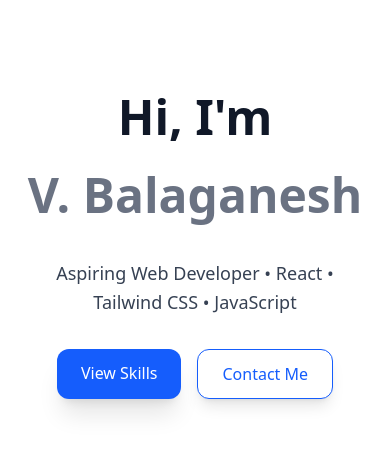
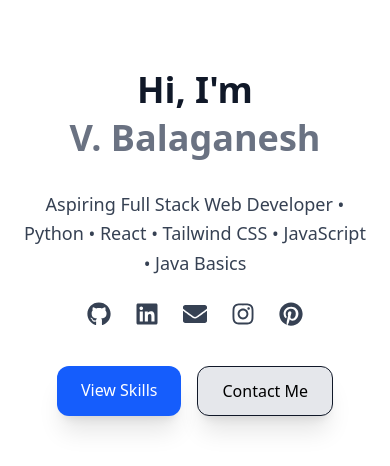
Before and after one commit to balaganesh-v/Portfolio, a React (Vite) app: page / in a window 390 px wide. Shown: the part 179-645 px from the top of the page. Built offline with nearby package versions, Linux system fonts and the light colour scheme; no server answers.

Commit message:
Updated the Home section so social links change layout for different screen sizes—vertical on big screens, horizontal on small screens.

```diff
--- a/src/components/About.jsx
+++ b/src/components/About.jsx
@@ -26,7 +26,7 @@ function About() {
                     {/* About Text */}
                     <div className="text-left max-w-md md:max-w-lg">
                         <h3 className="text-2xl font-semibold text-gray-900 mb-4">
-                            Hello! I'm <span className="text-gray-400">V. Balaganesh</span>
+                            Hello! I'm <span className="text-gray-500 hover:text-gray-400">V. Balaganesh</span>
                         </h3>
 
                         <p className="text-gray-700 text-base md:text-lg leading-relaxed mb-4">
--- a/src/components/Hero.jsx
+++ b/src/components/Hero.jsx
@@ -2,52 +2,48 @@ import { FaGithub, FaLinkedin, FaEnvelope, FaInstagram, FaPinterest } from "reac
 
 function Hero() {
     return (
-        <section id="home" className="relative min-h-screen flex flex-col justify-center items-center text-center px-6 ">
-            {/* SOCIAL BAR */}
-            <div className="hidden sm:flex flex-col items-center space-y-4 absolute left-26 top-1/2 -translate-y-1/2">
-                <a href="https://github.com/balaganesh-v" target="_blank" rel="noopener noreferrer" className="text-gray-700 hover:text-gray-900 hover:scale-110 transition text-2xl">
-                    <FaGithub />
-                </a>
-                <a href="https://linkedin.com/in/bala-ganesh-114833222/" target="_blank" rel="noopener noreferrer" className="text-gray-700 hover:text-[#0A66C2] hover:scale-110 transition text-2xl">
-                    <FaLinkedin />
-                </a>
-                <a href="mailto:vbalaganesh2007@gmail.com" className="text-gray-700 hover:text-red-500 hover:scale-110 transition text-2xl">
-                    <FaEnvelope />
-                </a>
-                <a href="https://instagram.com/_.ganeshxx._21" target="_blank" rel="noopener noreferrer" className="text-gray-700 hover:text-[#E1306C] hover:scale-110 transition text-2xl">
-                    <FaInstagram />
-                </a>
-                <a href="https://pinterest.com/vbalaganesh2007" target="_blank" rel="noopener noreferrer" className="text-gray-700 hover:text-[#BD081C] hover:scale-110 transition text-2xl">
-                    <FaPinterest />
-                </a>
+        <section
+            id="home"
+            className="relative min-h-screen flex flex-col justify-center items-center text-center px-6"
+        >
+            {/* SOCIAL BAR – DESKTOP */}
+            <div className="hidden md:flex flex-col items-center space-y-4 absolute left-10 top-1/2 -translate-y-1/2">
+                <SocialLinks direction="col" />
                 <div className="w-[2px] h-20 bg-gray-300"></div>
             </div>
 
-            <div className="flex flex-col justify-center items-center ">
-                <div className="text-5xl sm:text-4xl md:text-5xl font-extrabold text-gray-900 mb-6 leading-tight">
-                    Hi, I'm{" "}
+            {/* HERO TEXT */}
+            <div className="flex flex-col items-center ">
+                <div className="text-4xl sm:text-5xl font-extrabold text-gray-900 mb-2">
+                    Hi, I'm
                 </div>
-                <div className=" text-5xl sm:text-4xl md:text-5xl font-extrabold text-gray-500">
+                <div className="text-4xl sm:text-5xl font-extrabold text-gray-500 hover:text-gray-600 transition">
                     V. Balaganesh
                 </div>
             </div>
 
-            <div className="flex flex-col justify-center items-center mt-10">
-                <p className="text-gray-700 text-lg sm:text-xl md:text-2xl max-w-2xl leading-relaxed mb-8">
-                    Aspiring Web Developer • React • Tailwind CSS • JavaScript
-                </p>
+            {/* TAGLINE */}
+            <p className="text-gray-700 text-lg sm:text-xl md:text-2xl max-w-2xl leading-relaxed mt-8 text-center">
+                Aspiring Full Stack Web Developer • Python • React • Tailwind CSS • JavaScript • Java Basics
+            </p>
+
+            {/* SOCIAL ROW – MOBILE */}
+            <div className="flex md:hidden mt-6">
+                <SocialLinks direction="row" />
             </div>
 
-            {/* Buttons */}
-            <div className="flex flex-wrap justify-center gap-4">
-                <a href="#skills"
-                    className="px-6 py-3 bg-blue-600 text-white rounded-xl shadow-xl hover:shadow-blue-500/50 transition">
+            {/* BUTTONS */}
+            <div className="flex flex-wrap justify-center gap-4 mt-10">
+                <a
+                    href="#skills"
+                    className="px-6 py-3 bg-blue-600 text-white rounded-xl shadow-xl hover:bg-blue-500 hover:shadow-blue-500/50 transition"
+                >
                     View Skills
                 </a>
 
                 <a
                     href="#contact"
-                    className="px-6 py-3 border border-blue-600 text-blue-600 rounded-xl bg-white shadow-lg hover:shadow-gray-500/50  transition"
+                    className="px-6 py-3 border border-gray-900 text-black rounded-xl bg-gray-200 shadow-xl hover:bg-gray-300 hover:shadow-gray-500/50 transition"
                 >
                     Contact Me
                 </a>
@@ -56,4 +52,30 @@ function Hero() {
     );
 }
 
+/* Reusable Social Links */
+const SocialLinks = ({ direction }) => (
+    <div className={`flex ${direction === "col" ? "flex-col space-y-4" : "flex-row space-x-6"}`}>
+        <a href="https://github.com/balaganesh-v" target="_blank" rel="noopener noreferrer"
+            className="text-gray-700 hover:text-gray-900 hover:scale-110 transition text-2xl">
+            <FaGithub />
+        </a>
+        <a href="https://linkedin.com/in/bala-ganesh-114833222/" target="_blank" rel="noopener noreferrer"
+            className="text-gray-700 hover:text-[#0A66C2] hover:scale-110 transition text-2xl">
+            <FaLinkedin />
+        </a>
+        <a href="mailto:vbalaganesh2007@gmail.com"
+            className="text-gray-700 hover:text-red-500 hover:scale-110 transition text-2xl">
+            <FaEnvelope />
+        </a>
+        <a href="https://instagram.com/_.ganeshxx._21" target="_blank" rel="noopener noreferrer"
+            className="text-gray-700 hover:text-[#E1306C] hover:scale-110 transition text-2xl">
+            <FaInstagram />
+        </a>
+        <a href="https://pinterest.com/vbalaganesh2007" target="_blank" rel="noopener noreferrer"
+            className="text-gray-700 hover:text-[#BD081C] hover:scale-110 transition text-2xl">
+            <FaPinterest />
+        </a>
+    </div>
+);
+
 export default Hero;
```
